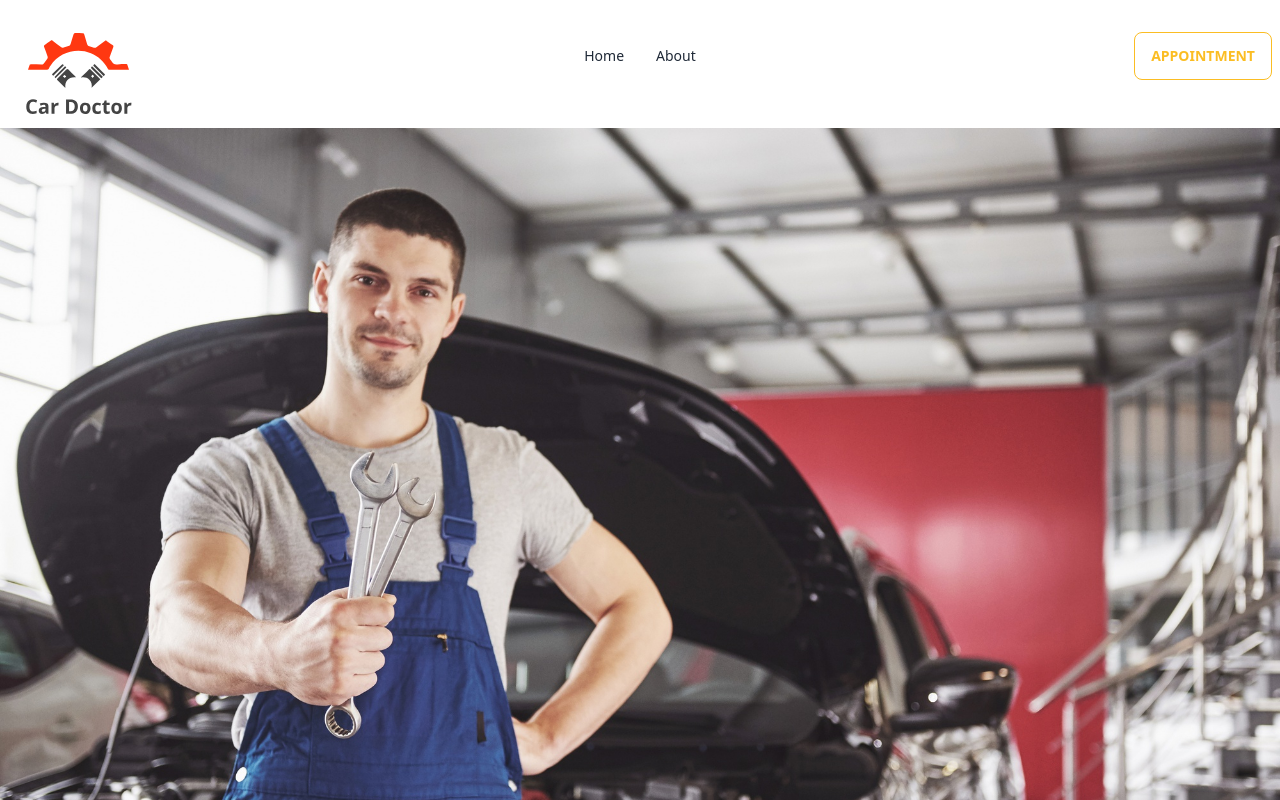
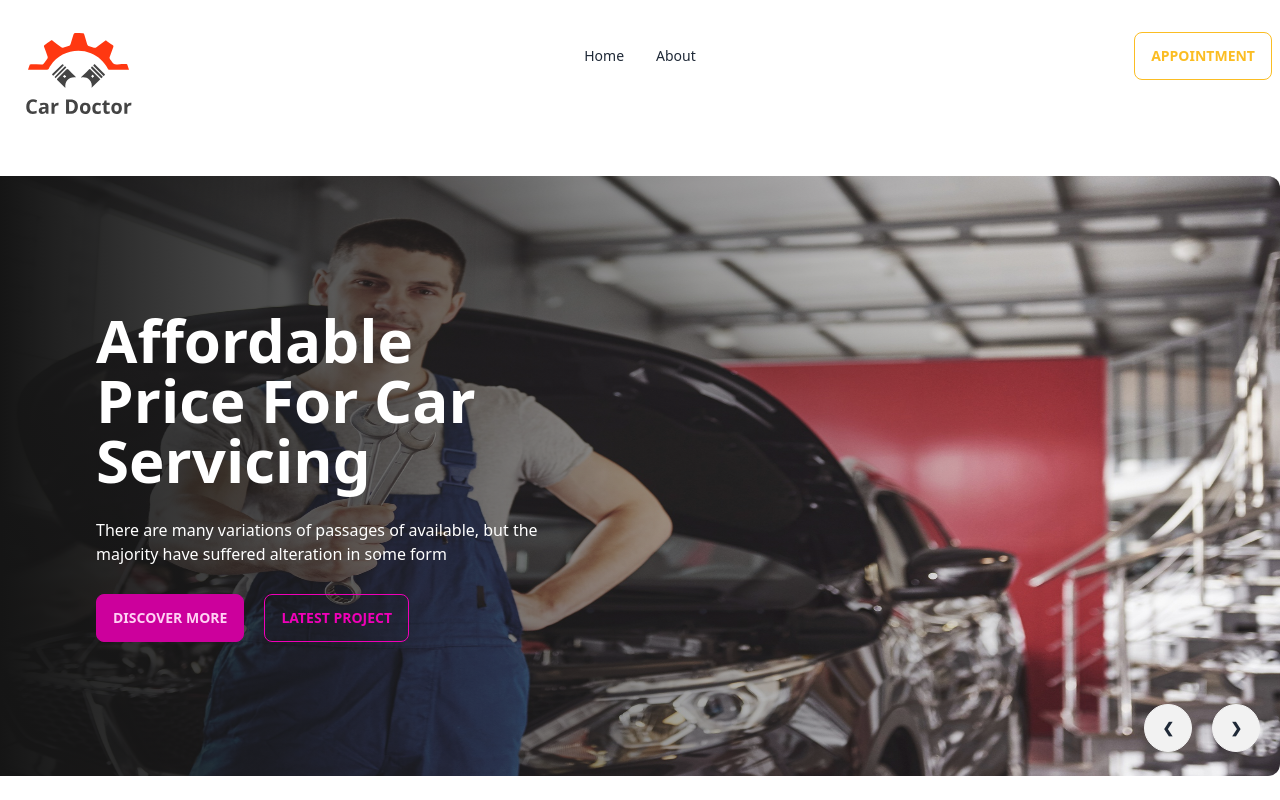
Before and after one commit to GulamRosul/car-doctor-client, a React (Vite) app: page / in a window 1280 px wide. Shown: the top 800 px of the page. Built offline with nearby package versions, Linux system fonts and the light colour scheme.

Commit message:
Added style Banner compoment with gradient overlay

```diff
--- a/src/Pages/Home/Banner/Banner.jsx
+++ b/src/Pages/Home/Banner/Banner.jsx
@@ -7,9 +7,28 @@ import img6 from "../../../assets/images/banner/6.jpg";
 
 const Banner = () => {
   return (
-    <div className="carousel w-full">
+    <div className="carousel w-full h-[600px] mt-12 mb-12">
       <div id="slide1" className="carousel-item relative w-full">
-        <img src={img1} className="w-full" />
+        <img src={img1} className="w-full rounded-xl" />
+        <div className="absolute flex items-center h-full left-0 top-0 bg-gradient-to-r from-[#151515] to-[rgba(21, 21, 21, 0)]">
+          <div className="text-white space-y-7 pl-24 w-1/2">
+            <h2 className="text-6xl font-bold">
+              Affordable Price For Car Servicing
+            </h2>
+            <p>
+              There are many variations of passages of available, but the
+              majority have suffered alteration in some form
+            </p>
+            <div>
+              <button className="btn btn-active btn-secondary mr-5">
+                Discover More
+              </button>
+              <button className="btn btn-outline btn-secondary">
+                Latest Project
+              </button>
+            </div>
+          </div>
+        </div>
         <div className="absolute flex justify-end transform -translate-y-1/2 left-5 right-5 bottom-0">
           <a href="#slide4" className="btn btn-circle mr-5">
             ❮
@@ -20,34 +39,93 @@ const Banner = () => {
         </div>
       </div>
       <div id="slide2" className="carousel-item relative w-full">
-        <img src={img2} className="w-full" />
+        <img src={img2} className="w-full rounded-xl" />
+
+        <div className="absolute flex items-center h-full left-0 top-0 bg-gradient-to-r from-[#151515] to-[rgba(21, 21, 21, 0)]">
+          <div className="text-white space-y-7 pl-24 w-1/2">
+            <h2 className="text-6xl font-bold">
+              Affordable Price For Car Servicing
+            </h2>
+            <p>
+              There are many variations of passages of available, but the
+              majority have suffered alteration in some form
+            </p>
+            <div>
+              <button className="btn btn-active btn-secondary mr-5">
+                Discover More
+              </button>
+              <button className="btn btn-outline btn-secondary">
+                Latest Project
+              </button>
+            </div>
+          </div>
+        </div>
         <div className="absolute flex justify-end transform -translate-y-1/2 left-5 right-5 bottom-0">
-          <a href="#slide4" className="btn btn-circle mr-5">
+          <a href="#slide1" className="btn btn-circle mr-5">
             ❮
           </a>
-          <a href="#slide2" className="btn btn-circle">
+          <a href="#slide3" className="btn btn-circle">
             ❯
           </a>
         </div>
       </div>
       <div id="slide3" className="carousel-item relative w-full">
-        <img src={img3} className="w-full" />
+        <img src={img3} className="w-full rounded-xl" />
+
+        <div className="absolute flex items-center h-full left-0 top-0 bg-gradient-to-r from-[#151515] to-[rgba(21, 21, 21, 0)]">
+          <div className="text-white space-y-7 pl-24 w-1/2">
+            <h2 className="text-6xl font-bold">
+              Affordable Price For Car Servicing
+            </h2>
+            <p>
+              There are many variations of passages of available, but the
+              majority have suffered alteration in some form
+            </p>
+            <div>
+              <button className="btn btn-active btn-secondary mr-5">
+                Discover More
+              </button>
+              <button className="btn btn-outline btn-secondary">
+                Latest Project
+              </button>
+            </div>
+          </div>
+        </div>
         <div className="absolute flex justify-end transform -translate-y-1/2 left-5 right-5 bottom-0">
-          <a href="#slide4" className="btn btn-circle mr-5">
+          <a href="#slide2" className="btn btn-circle mr-5">
             ❮
           </a>
-          <a href="#slide2" className="btn btn-circle">
+          <a href="#slide4" className="btn btn-circle">
             ❯
           </a>
         </div>
       </div>
       <div id="slide4" className="carousel-item relative w-full">
-        <img src={img4} className="w-full" />
+        <img src={img4} className="w-full rounded-xl" />
+        <div className="absolute flex items-center h-full left-0 top-0 bg-gradient-to-r from-[#151515] to-[rgba(21, 21, 21, 0)]">
+          <div className="text-white space-y-7 pl-24 w-1/2">
+            <h2 className="text-6xl font-bold">
+              Affordable Price For Car Servicing
+            </h2>
+            <p>
+              There are many variations of passages of available, but the
+              majority have suffered alteration in some form
+            </p>
+            <div>
+              <button className="btn btn-active btn-secondary mr-5">
+                Discover More
+              </button>
+              <button className="btn btn-outline btn-secondary">
+                Latest Project
+              </button>
+            </div>
+          </div>
+        </div>
         <div className="absolute flex justify-end transform -translate-y-1/2 left-5 right-5 bottom-0">
-          <a href="#slide4" className="btn btn-circle mr-5">
+          <a href="#slide3" className="btn btn-circle mr-5">
             ❮
           </a>
-          <a href="#slide2" className="btn btn-circle">
+          <a href="#slide1" className="btn btn-circle">
             ❯
           </a>
         </div>
```
